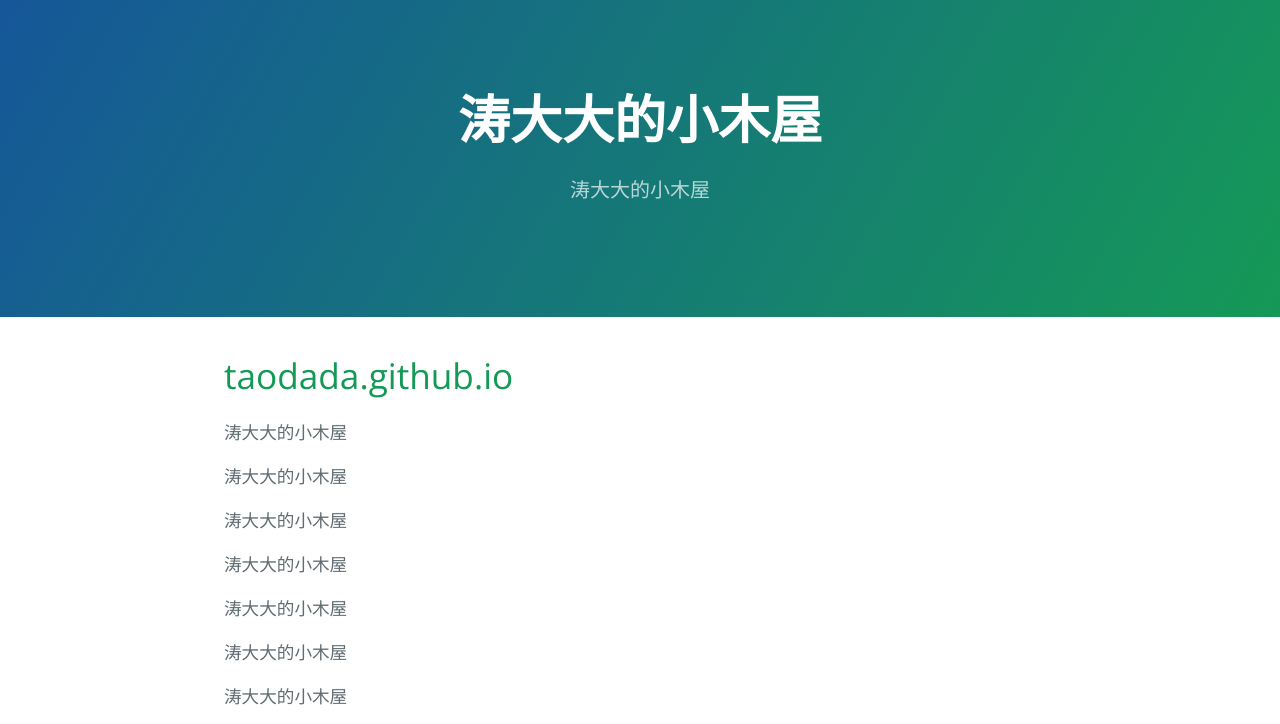
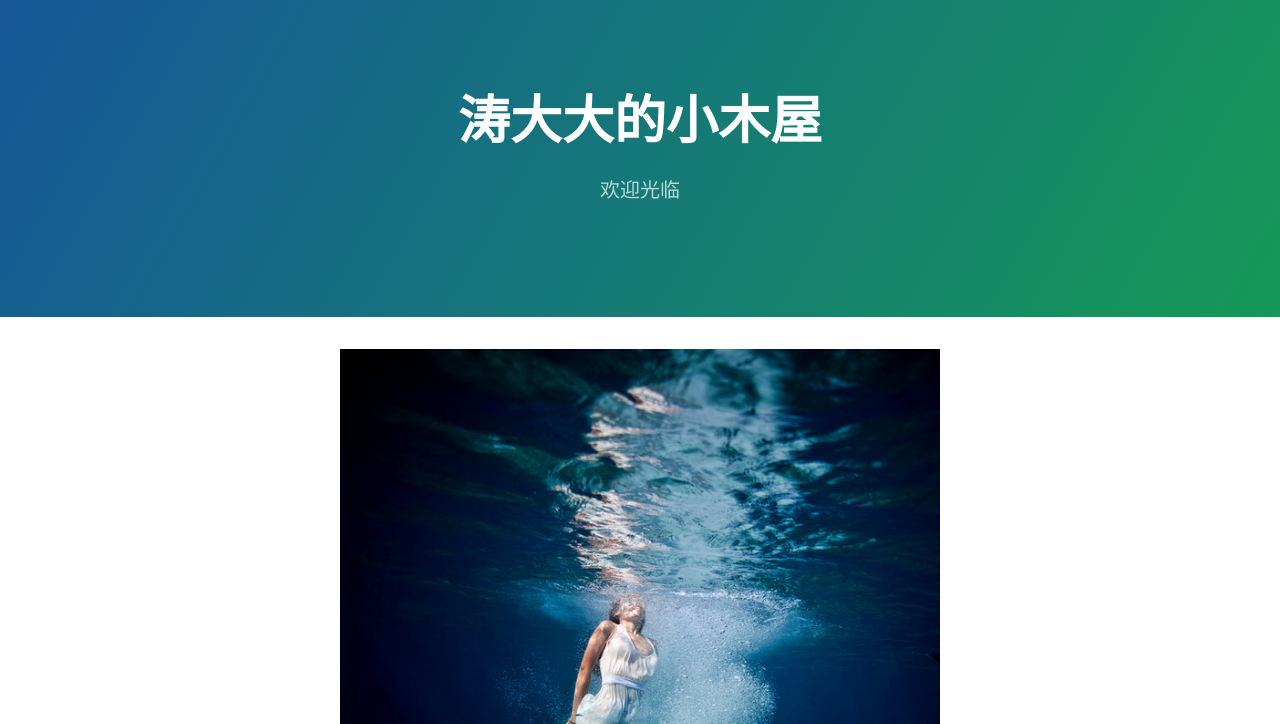
Before and after one commit to taodada/taodada.github.io, a plain HTML site: page index.html in a window 1280 px wide. Shown: the top 724 px of the page. Drawn offline with nearby package versions, Linux system fonts and the light colour scheme.

Commit message:
test
test

```diff
--- a/index.html
+++ b/index.html
@@ -2,31 +2,28 @@
 <html lang="en-us">
 <head>
     <meta charset="UTF-8">
-    <title>涛大大的小木屋Taodada.GitHub.io by taodada</title>
+    <title>涛大大的小木屋</title>
     <meta name="viewport" content="width=device-width, initial-scale=1">
     <link rel="stylesheet" type="text/css" href="stylesheets/normalize.css" media="screen">
     <link href='https://fonts.googleapis.com/css?family=Open+Sans:400,700' rel='stylesheet' type='text/css'>
     <link rel="stylesheet" type="text/css" href="stylesheets/stylesheet.css" media="screen">
     <link rel="stylesheet" type="text/css" href="stylesheets/github-light.css" media="screen">
+    <style>
+        .imgBox1{
+            width: 600px;
+            margin: 0 auto;
+        }
+    </style>
 </head>
 <body>
 <section class="page-header">
     <h1 class="project-name">涛大大的小木屋</h1>
-    <h2 class="project-tagline">涛大大的小木屋</h2>
+    <h2 class="project-tagline">欢迎光临</h2>
 </section>
 
 <section class="main-content">
-    <h1>
-        <a id="taodadagithubio" class="anchor" href="#taodadagithubio" aria-hidden="true"><span aria-hidden="true" class="octicon octicon-link"></span></a>taodada.github.io</h1>
 
-    <p>涛大大的小木屋</p>
-    <p>涛大大的小木屋</p>
-    <p>涛大大的小木屋</p>
-    <p>涛大大的小木屋</p>
-    <p>涛大大的小木屋</p>
-    <p>涛大大的小木屋</p>
-    <p>涛大大的小木屋</p>
-    <div><img src="images/test.jpg"></div>
+    <div class="imgBox1"><img src="images/test.jpg"></div>
 
 
     <footer class="site-footer">
```
